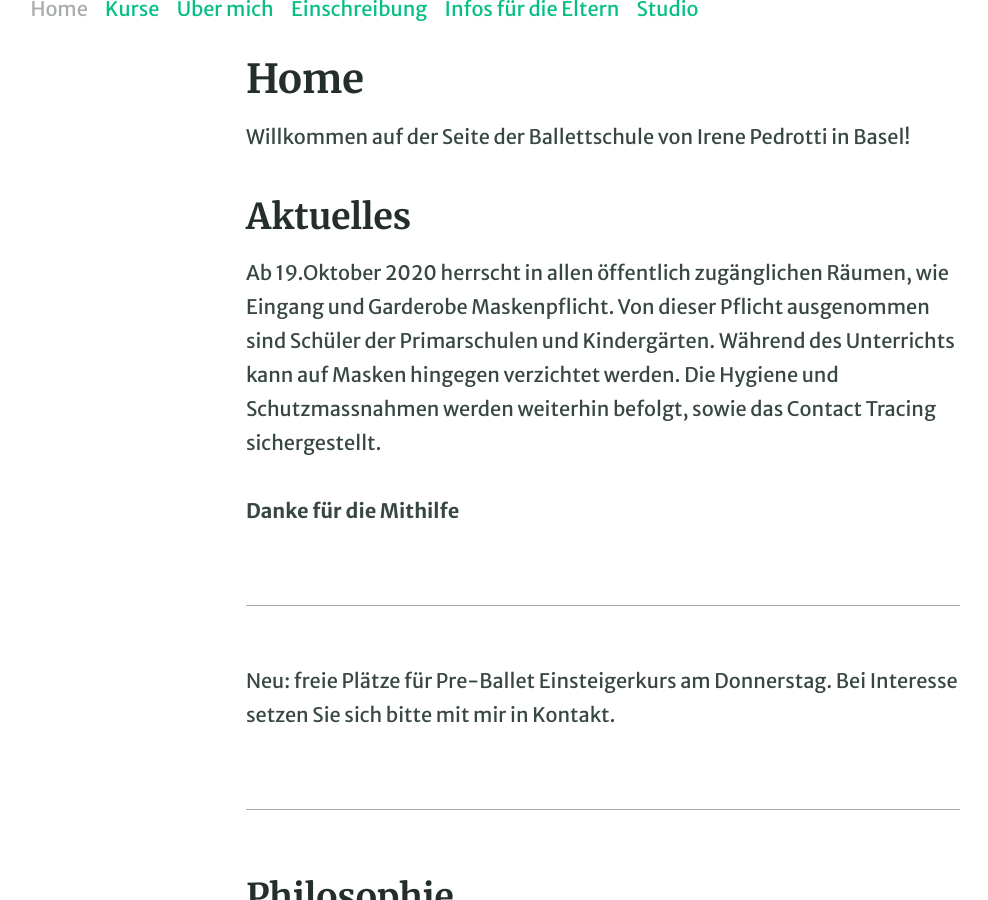
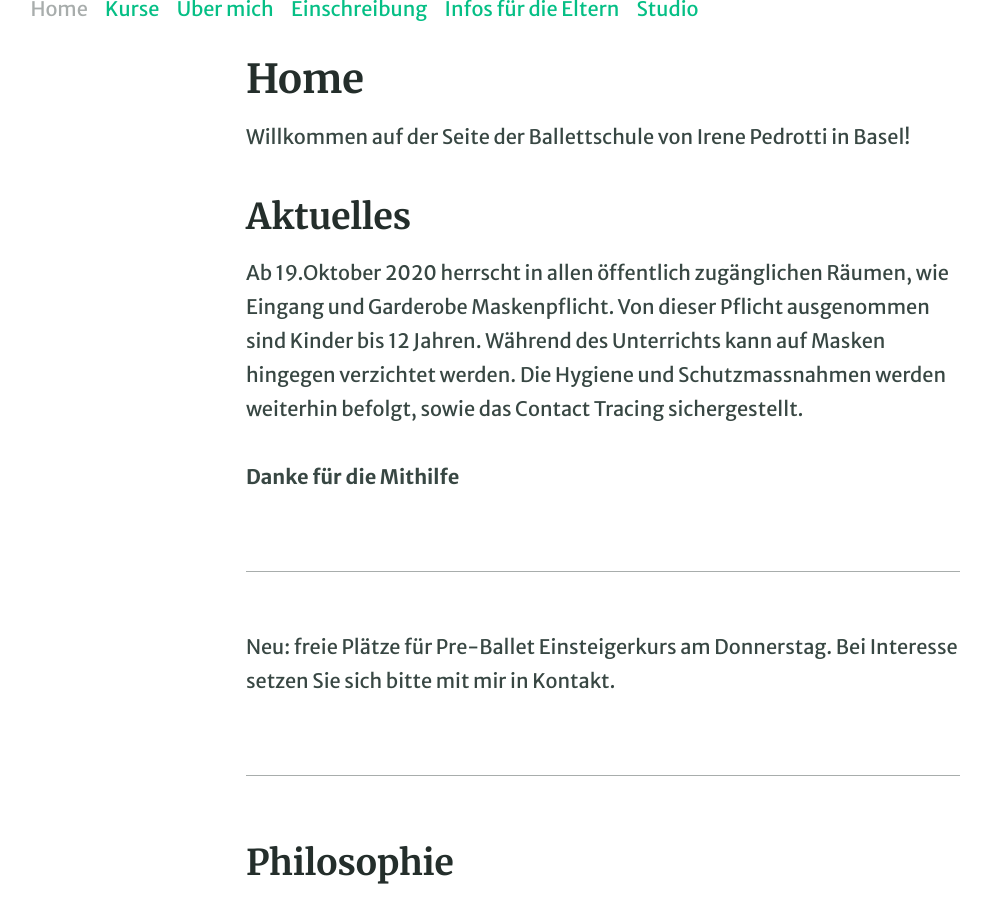
Before and after one commit to irenepedrotti/irenepedrotti.github.io, a Jekyll site: the page built from pages/index.md, in a window 1280 px wide and 900 px high, scrolled down 340 px. Shown: the whole window, without its empty margins (37-1025 px from the left). Built offline with Jekyll 4.4.1, drawn with Linux system fonts in a browser that asks for light colours.

Commit message:
Kinder bis 12J statt Kindergarten u Primarschüler

```diff
--- a/pages/index.md
+++ b/pages/index.md
@@ -8,7 +8,7 @@
 
 ## Aktuelles
 
-Ab 19.Oktober 2020 herrscht in allen öffentlich zugänglichen Räumen, wie Eingang und Garderobe Maskenpflicht. Von dieser Pflicht ausgenommen sind Schüler der Primarschulen und Kindergärten. Während des Unterrichts kann auf Masken hingegen verzichtet werden. Die Hygiene und Schutzmassnahmen werden weiterhin befolgt, sowie das Contact Tracing sichergestellt.
+Ab 19.Oktober 2020 herrscht in allen öffentlich zugänglichen Räumen, wie Eingang und Garderobe Maskenpflicht. Von dieser Pflicht ausgenommen sind Kinder bis 12 Jahren. Während des Unterrichts kann auf Masken hingegen verzichtet werden. Die Hygiene und Schutzmassnahmen werden weiterhin befolgt, sowie das Contact Tracing sichergestellt.
 
 **Danke für die Mithilfe**
 
```
